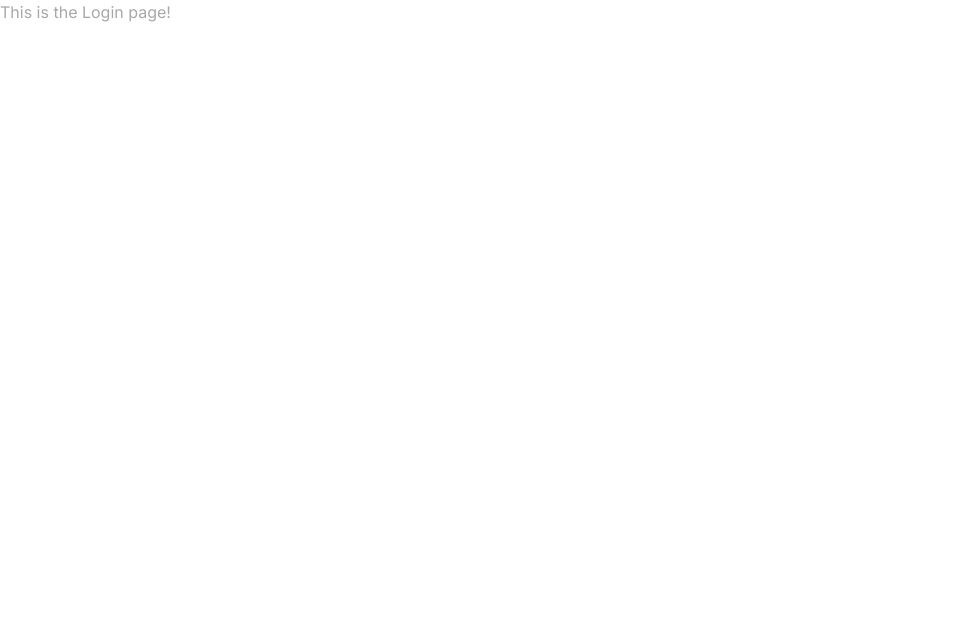
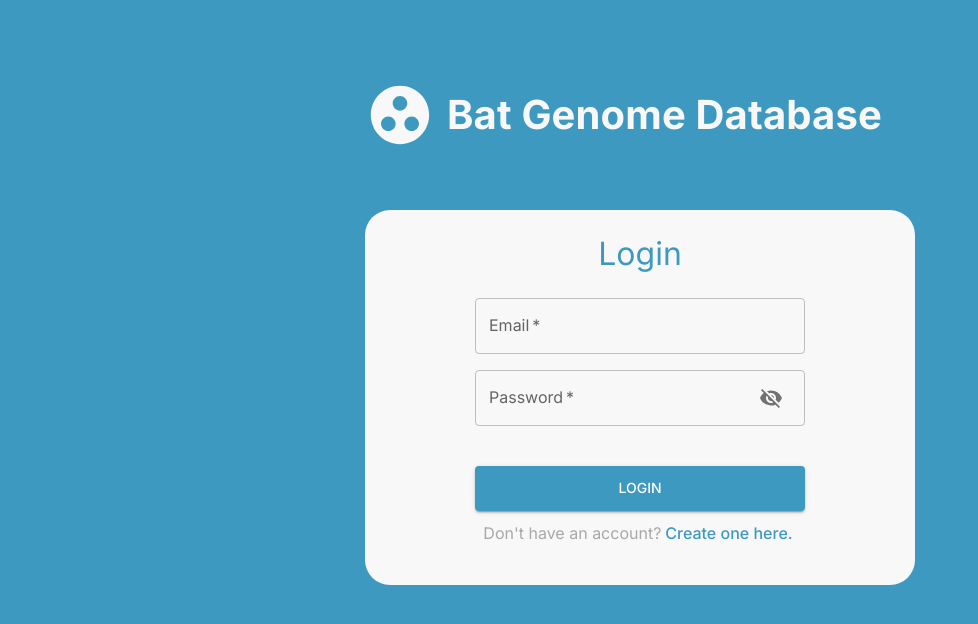
Before and after one commit to lbsomoson/bat-genome-database, a React (Create React App) app in the folder bat-genome-client/: page /login in a window 1280 px wide. Shown: the top 624 px of the page, without its empty margins (0-978 px from the left). Built offline with nearby package versions, Linux system fonts and the light colour scheme.

Commit message:
feat: Add login page

```diff
--- a/bat-genome-client/src/pages/login/Login.jsx
+++ b/bat-genome-client/src/pages/login/Login.jsx
@@ -1,12 +1,149 @@
-import { ThemeProvider, Typography, Box } from "@mui/material";
+import { useState } from "react";
+import { useNavigate } from "react-router-dom";
+
+// For input validation
+import { useForm } from "react-hook-form";
+
+import {	ThemeProvider,
+	Typography,
+	Box,
+	TextField,
+	Button,
+	Grid,
+	InputAdornment,
+	IconButton,} from "@mui/material";
 
 import { theme } from "../../theme";
 
+// Import Icons
+import { GroupWork, Visibility, VisibilityOff } from "@mui/icons-material";
+
+import { errorMsgs } from "./errors";
+// Import Styles
+import "./login.css";
+
 export default function Login() {
+		// Navigation
+		const navigate = useNavigate();
+
+		// States to toggle password visibility
+		const [showPassword, setShowPassword] = useState(false);
+
+		const togglePassword = () => {
+			setShowPassword(!showPassword);
+		};
+
+		// For input validation
+		const {
+			register,
+			handleSubmit,
+			formState: { errors },
+		} = useForm();
+
+		// Submit data
+		const onSubmit = (data) => {
+			console.log(data);
+			alert("Click login");
+		};
 	return (
 		<ThemeProvider theme={theme}>
-			<Box>
-				<Typography color="primary.gray"> This is the Login page! </Typography>
+			<Box className="mainDiv" bgcolor="primary.main">
+				{/* Form */}
+				<Box className="wholeDiv">
+					<Box className="pageName" bgcolor="primary.main" width="100%">
+							<GroupWork color="white" sx={{ width: "70px", height: "70px" }} />
+							<Typography
+								color="primary.white"
+								sx={{ fontSize: "40px", fontWeight: " 700", letterSpacing: "0.15px", lineHeight: "44px" }}
+							>
+								Bat Genome Database
+							</Typography>
+					</Box>
+					<Box className="bottomDiv" bgcolor="primary.white">
+						<Typography
+							color="primary.main"
+							display="inline"
+							sx={{ fontSize: "32px", fontWeight: "500px", marginBottom: "20px"}}
+						>
+							Login
+						</Typography>
+						{/* Form */}
+						<Grid container spacing={2}>
+							<Grid item md={12}>
+								<TextField
+									required
+									label="Email"
+									variant="outlined"
+									fullWidth
+									type="email"
+									{...register("email", {
+										required: errorMsgs.email.required,
+										pattern: {
+											value: /^\w+([\.-]?\w+)*@\w+([\.-]?\w+)*(\.\w{2,3})+$/,
+											message: errorMsgs.email.invalid,
+										},
+									})}
+									error={!!errors?.email}
+									helperText={errors?.email ? errors.email.message : ""}
+								/>
+							</Grid>
+							<Grid item md={12}>
+								<TextField
+									required
+									label="Password"
+									variant="outlined"
+									fullWidth
+									type={showPassword ? "text" : "password"}
+									InputProps={{
+										endAdornment: (
+											<InputAdornment position="end">
+												<IconButton onClick={togglePassword}>
+													{showPassword ? <Visibility /> : <VisibilityOff />}
+												</IconButton>
+											</InputAdornment>
+										),
+									}}
+									{...register("password", {
+										required: errorMsgs.password.required,
+										pattern: {
+											value: /^(?=.*[A-Za-z])(?=.*\d)[A-Za-z\d]{8,}$$/,
+											message: errorMsgs.password.invalid,
+										},
+									})}
+									error={!!errors?.password}
+									helperText={errors?.password ? errors.password.message : ""}
+								/>
+							</Grid>
+
+						</Grid>
+
+						{/* Button */}
+						<Box className="buttonDiv">
+							<Button
+								type="submit"
+								variant="contained"
+								fullWidth
+								sx={{ padding: "10px" }}
+								onClick={handleSubmit(onSubmit)}
+							>
+								Login
+							</Button>
+							<Typography color="primary.gray" sx={{ marginTop: "10px" }}>
+								Don't have an account?
+								<Typography
+									display="inline"
+									color="primary.main"
+									sx={{ margin: "0 4px", fontWeight: "500", cursor: "pointer" }}
+									onClick={() => {
+										navigate("/createaccount");
+									}}
+								>
+									Create one here.
+								</Typography>
+							</Typography>
+						</Box>
+					</Box>
+				</Box>
 			</Box>
 		</ThemeProvider>
 	);
--- /dev/null
+++ b/bat-genome-client/src/pages/login/errors.js
@@ -0,0 +1,14 @@
+// Error messages
+export const errorMsgs = {
+	username: {
+		required: "Username is required.",
+	},
+	email: {
+		required: "Email is required. ",
+		invalid: "Invalid email address.",
+	},
+	password: {
+		required: "Password is required.",
+		invalid: "Password must have minimum of 8 characters, at least 1 letter, and 1 number.",
+	},
+};
--- /dev/null
+++ b/bat-genome-client/src/pages/login/login.css
@@ -0,0 +1,46 @@
+.mainDiv {
+	height: 100vh;
+	display: flex;
+	flex-direction: column;
+}
+
+.pageName {
+	display: inline-flex;
+	flex-direction: row;
+	align-items: center;
+	gap: 12px;
+}
+
+.wholeDiv {
+    max-height: 400px;
+	display: inline-flex;
+	flex-direction: column;
+    align-items: center;
+	flex-basis: 870px;
+    margin: 0 auto;
+    margin-top: 80px;
+    max-width: 550px;
+}
+
+.bottomDiv {
+    margin-top: 60px;
+    padding: 20px 110px;
+	display: inline-flex;
+	flex-direction: column;
+    align-items: center;
+    border-radius: 25px;
+}
+
+.buttonDiv {
+	margin-top: 40px;
+	margin-bottom: 20px;
+	display: inline-flex;
+	flex-direction: column;
+    width: 100%;
+}
+
+@media only screen and (max-width: 800px) {
+	.mainDiv {
+		flex-direction: column;
+	}
+}
```
Also changed, not shown: 1 other file (tests, documents, lock files or other folders).
